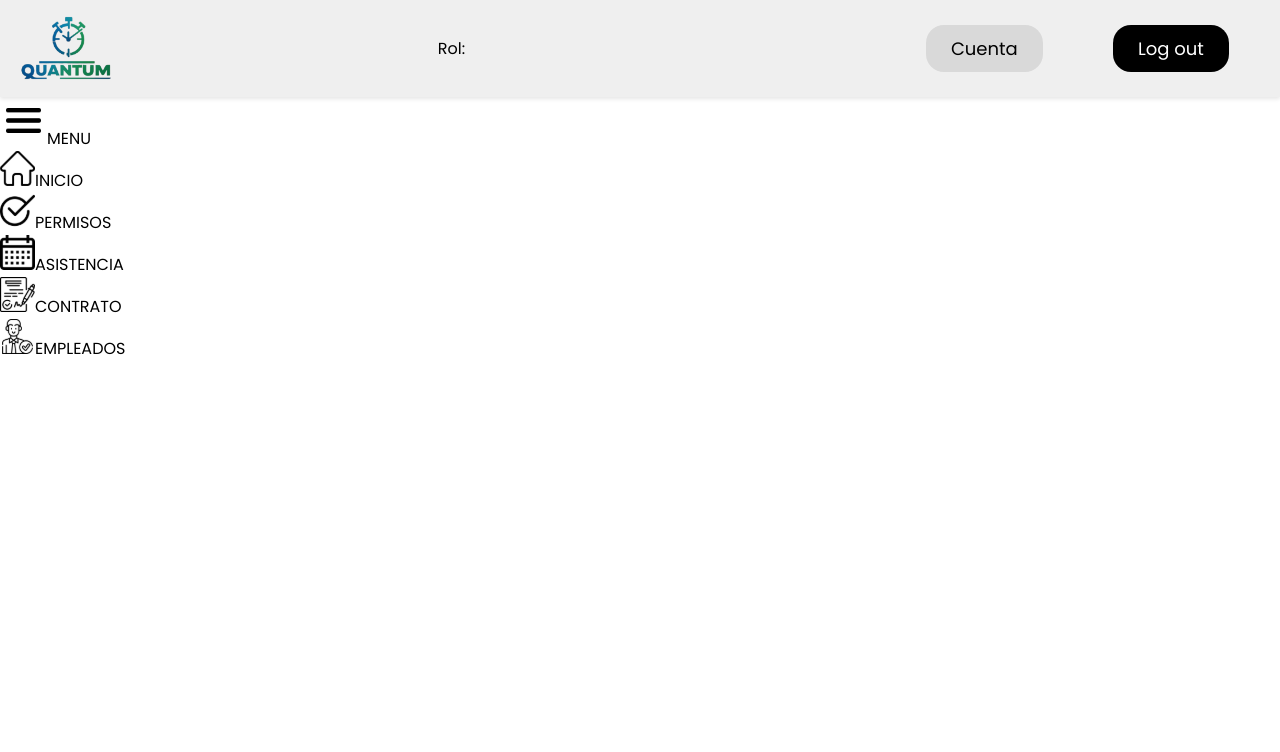
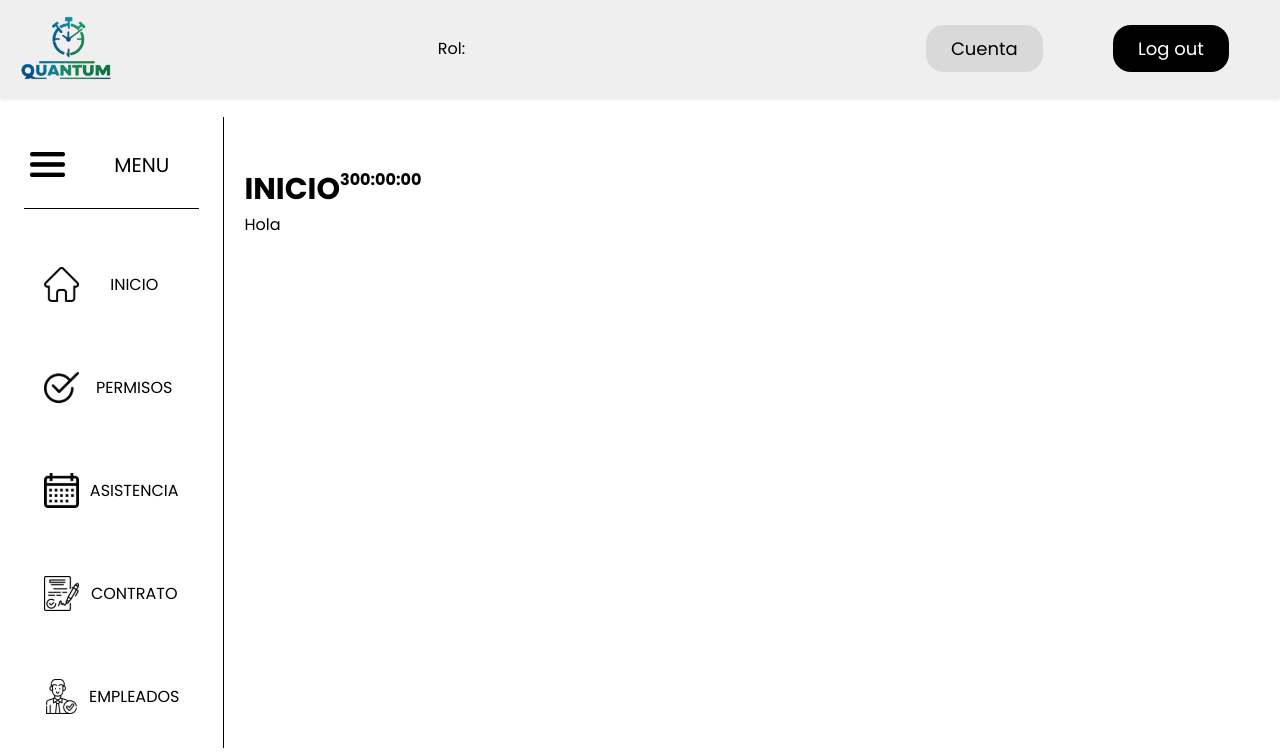
Before and after one commit to T0rricelly/mookup_quantum, a React (Vite) app: page / in a window 1280 px wide. Shown: the top 752 px of the page. Built offline with nearby package versions, Linux system fonts and the light colour scheme.

Commit message:
add menu and hour

```diff
--- a/src/components/components_home/Home.jsx
+++ b/src/components/components_home/Home.jsx
@@ -1,12 +1,22 @@
+
 import Menu from "./menu.jsx";
 import Header from "./Header_home.jsx";
+import Cont_home from "./cont_home.jsx";
+
 
 export const Home = () => {
   return (
     <>
       <Header />
+      <div className="contenedor">
+          <aside>
+            <Menu />
+          </aside>
+          <section>
+            <Cont_home/>
+          </section>
+      </div>
 
-      <Menu />
     </>
   );
 };
--- /dev/null
+++ b/src/components/components_home/cont_home.jsx
@@ -0,0 +1,23 @@
+import "../../styles/styles_home/Cont_home.css";
+
+export const Cont_home = () => {
+  const time = document.getElementById("hora");
+  const interval = setInterval(() => {
+    const local = new Date();
+    time.innerHTML = local.toLocaleTimeString();
+  }, 1000);
+  return (
+    <>
+      <nav className="tiempo">
+        <h1 className="titulo_ini">INICIO</h1>
+
+        <h4 id="hora">{interval}00:00:00</h4>
+      </nav>
+      <article className="saludo">
+        <p>Hola </p>
+      </article>
+      <nav></nav>
+    </>
+  );
+};
+export default Cont_home;
--- a/src/components/components_home/menu.jsx
+++ b/src/components/components_home/menu.jsx
@@ -4,15 +4,28 @@ import Check from '../../assets/icons/check.svg'
 import Cal from '../../assets/icons/calendar.svg'
 import Contra from '../../assets/icons/sign.svg'
 import Emp from '../../assets/icons/employe.svg'
+import '../../styles/styles_home/Menu.css'
 export const Menu = () => {
   return (
-    <ul>
-        <li><img src={Barras} alt="Barras_menu" />MENU</li>
-        <li><img src={Casa} alt="Casa" />INICIO</li>
-        <li><img src={Check} alt="Check" />PERMISOS</li>
-        <li><img src={Cal} alt="Calendario" />ASISTENCIA</li>
-        <li><img src={Contra} alt="Hoja" />CONTRATO</li>
-        <li><img src={Emp} alt="Empleado" />EMPLEADOS</li>
+    <ul className='menu'>
+        <li className='titulo_menu'><img src={Barras} alt="Barras_menu" />
+          MENU
+        </li>
+        <li className='text_menu'><img src={Casa} alt="Casa" />
+          INICIO
+        </li>
+        <li className='text_menu'><img src={Check} alt="Check" />
+          PERMISOS
+        </li>
+        <li className='text_menu'><img src={Cal} alt="Calendario" />
+          ASISTENCIA
+        </li>
+        <li className='text_menu'><img src={Contra} alt="Hoja" />
+          CONTRATO
+        </li>
+        <li className='text_menu'><img src={Emp} alt="Empleado" />
+          EMPLEADOS
+        </li>
     </ul>
   )
 }
--- /dev/null
+++ b/src/styles/styles_home/Cont_home.css
@@ -0,0 +1,15 @@
+.contenedor{
+    display: flex;
+    padding: 20px 0px;
+}
+section{
+    padding: 50px 20px;
+    width: 100%;
+}
+.titulo_ini{
+    font-size: 30px;
+}
+.tiempo{
+    display: flex;
+
+}
--- /dev/null
+++ b/src/styles/styles_home/Menu.css
@@ -0,0 +1,32 @@
+.menu{
+    display: flex;
+    gap: 3rem;
+    flex-direction: column;
+
+    justify-content: center;
+    padding: 1.5rem;
+    border-right: solid 1px;
+    width: max-content;
+}
+.titulo_menu{
+    align-items: center;
+    text-align: center;
+    display: grid;
+    grid-template-columns: 60px 1fr;
+    font-size:20px;
+    border-bottom: solid 1px;
+    padding-bottom: 20px;
+}
+.text_menu{
+    align-items: center;
+    text-align: center;
+    display: grid;
+    grid-template-columns: 45px 1fr;
+    border-radius: 3px;
+    padding: 10px 20px;
+}
+.text_menu:hover{
+
+    text-underline-position:below;
+    cursor: pointer;
+}
```
